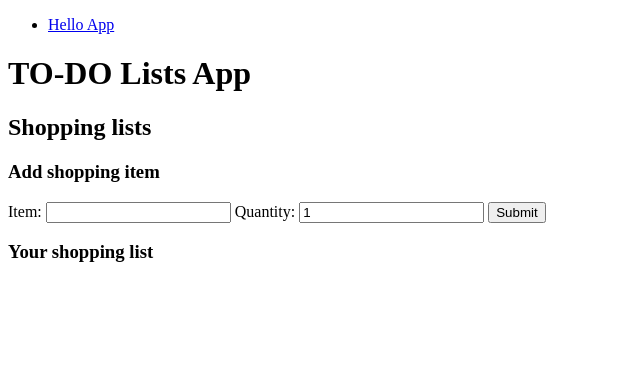
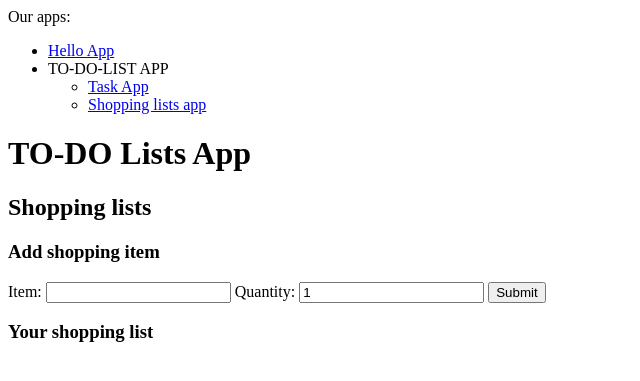
Before and after one commit to patmull/harvard-cs50-beyond, a Django app: page /tasks/shopping-lists in a window 1280 px wide. Shown: the top 381 px of the page, without its empty margins (0-640 px from the left). Run offline with Django 4.2, Linux system fonts and the light colour scheme.

Commit message:
Solved urls naming problem with introducing a app_name

```diff
--- a/djangoProject/hello/urls.py
+++ b/djangoProject/hello/urls.py
@@ -2,6 +2,7 @@
 
 from . import views
 
+app_name = 'hello'
 urlpatterns = [
     # /hello
     path("", views.index, name='index'),
--- a/djangoProject/tasks/templates/shopping-lists.html
+++ b/djangoProject/tasks/templates/shopping-lists.html
@@ -3,7 +3,7 @@
 {% block items %}
     <h2>Shopping lists</h2>
     <h3>Add shopping item</h3>
-    <form method="POST" action="{% url 'add_new_shopping_item' %}">
+    <form method="POST" action="{% url 'hello:add_new_shopping_item' %}">
         {% csrf_token %}
         {{ new_item_form }}
         <input type="submit">
--- a/djangoProject/tasks/templates/tasks-template/todo-list-app-main.html
+++ b/djangoProject/tasks/templates/tasks-template/todo-list-app-main.html
@@ -6,12 +6,15 @@
 </head>
 <body>
     <header>
-        <nav>
+        <nav> Our apps:
             <ul>
-                <li><a href="{% url 'index' %}">Hello App</a></li>
-                <!--
-                <li><a href="">Task App</a></li>
-                -->
+                <li><a href="{% url 'hello:index' %}">Hello App</a></li>
+                <li>TO-DO-LIST APP
+                    <ul>
+                        <li><a href="{% url 'tasks:index' %}">Task App</a></li>
+                        <li><a href="{% url 'tasks:shopping_lists' %}">Shopping lists app</a></li>
+                    </ul>
+                </li>
             </ul>
         </nav>
     </header>
--- a/djangoProject/tasks/templates/tasks.html
+++ b/djangoProject/tasks/templates/tasks.html
@@ -1,7 +1,7 @@
 {% extends "tasks-template/todo-list-app-main.html" %}
 
 {% block items %}
-    <form method="POST" action="{% url 'new_task' %}">
+    <form method="POST" action="{% url 'tasks:new_task' %}">
         {% csrf_token %}
         {{ new_item_form }}
         <input type="submit">
--- a/djangoProject/tasks/urls.py
+++ b/djangoProject/tasks/urls.py
@@ -2,6 +2,7 @@
 
 from tasks import views
 
+app_name = 'tasks'
 urlpatterns = [
     path('', views.index, name='index'),
     path('shopping-lists', views.shopping_lists, name='shopping_lists'),
```
